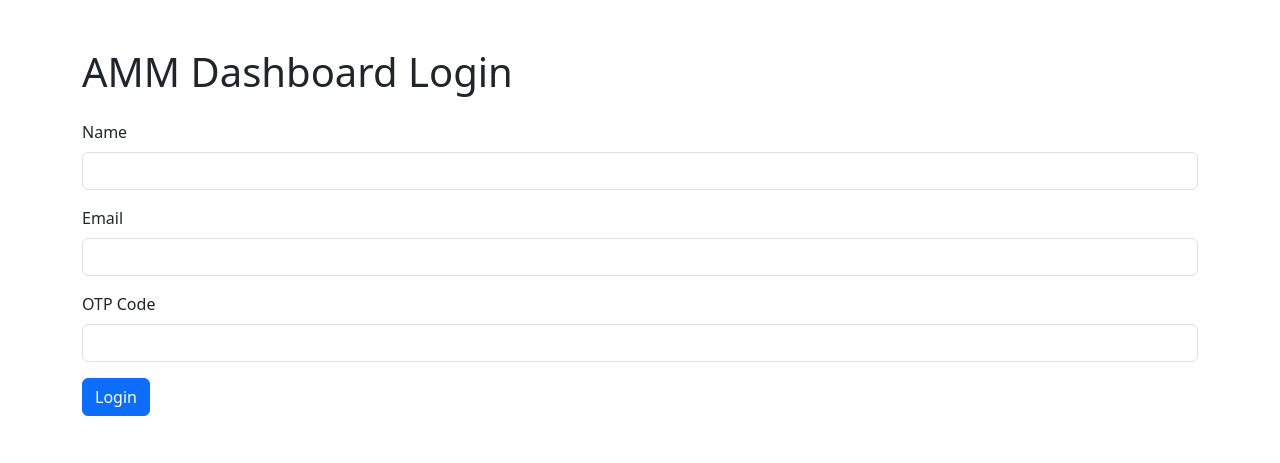
After one commit to SharpEconomy/AMM, a Django app: page /login/ in a window 1280 px wide. The commit adds this page. Shown: the top 463 px of the page. Run offline with Django 5.2, Linux system fonts and the light colour scheme.

Commit message:
Add OTP login and dashboard API

```diff
--- a/amm_controller/urls.py
+++ b/amm_controller/urls.py
@@ -17,9 +17,16 @@ Including another URLconf
 
 from django.contrib import admin
 from django.urls import path
-from dashboard.views import dashboard
+from dashboard import views
 
 urlpatterns = [
     path("admin/", admin.site.urls),
-    path("", dashboard, name="dashboard"),
+    path("", views.dashboard, name="dashboard"),
+    path("login/", views.login_view, name="login"),
+    path("logout/", views.logout_view, name="logout"),
+    path("auto_login/", views.auto_login, name="auto_login"),
+    path("api/latest/", views.api_latest, name="api_latest"),
+    path("api/opportunities/", views.api_opportunities, name="api_opportunities"),
+    path("api/manual_sync/", views.api_manual_sync, name="api_manual_sync"),
+    path("api/rebalance/", views.api_rebalance, name="api_rebalance"),
 ]
--- /dev/null
+++ b/dashboard/templates/login.html
@@ -0,0 +1,50 @@
+<!DOCTYPE html>
+<html>
+<head>
+    <title>Login</title>
+    <link rel="stylesheet" href="https://cdn.jsdelivr.net/npm/bootstrap@5.3.3/dist/css/bootstrap.min.css">
+</head>
+<body class="container py-5">
+    <h1 class="mb-4">AMM Dashboard Login</h1>
+    {% if error %}
+    <div class="alert alert-danger">{{ error }}</div>
+    {% endif %}
+    <div id="auto-login-msg" class="text-success d-none">Auto-login successful. Redirecting...</div>
+    <form id="login-form" method="post">
+        {% csrf_token %}
+        <div class="mb-3">
+            <label class="form-label">Name</label>
+            <input type="text" class="form-control" name="name" required>
+        </div>
+        <div class="mb-3">
+            <label class="form-label">Email</label>
+            <input type="email" class="form-control" name="email" required>
+        </div>
+        <div class="mb-3">
+            <label class="form-label">OTP Code</label>
+            <input type="text" class="form-control" name="otp" maxlength="6" required>
+        </div>
+        <button type="submit" class="btn btn-primary">Login</button>
+    </form>
+    <script>
+    (function() {
+        const stored = JSON.parse(localStorage.getItem('userInfo') || 'null');
+        if (stored && stored.name && stored.email) {
+            fetch('{% url "auto_login" %}', {
+                method: 'POST',
+                headers: {'Content-Type': 'application/json', 'X-CSRFToken': '{{ csrf_token }}'},
+                body: JSON.stringify(stored)
+            }).then(r => {
+                if (r.ok) { document.getElementById('auto-login-msg').classList.remove('d-none'); window.location = '/'; }
+            });
+        }
+
+        document.getElementById('login-form').addEventListener('submit', function(){
+            const name = this.elements.name.value;
+            const email = this.elements.email.value;
+            localStorage.setItem('userInfo', JSON.stringify({name, email}));
+        });
+    })();
+    </script>
+</body>
+</html>
--- a/dashboard/views.py
+++ b/dashboard/views.py
@@ -1,16 +1,87 @@
-"""Views for the simple monitoring dashboard."""
+"""Views for the simple monitoring dashboard and authentication."""
 
-from django.http import HttpRequest, HttpResponse
-from django.shortcuts import render
+import json
+from typing import Callable, Any
+
+from django.http import (
+    HttpRequest,
+    HttpResponse,
+    JsonResponse,
+    HttpResponseRedirect,
+)
+from django.shortcuts import render, redirect
+from django.urls import reverse
 from django.utils import timezone
+from django.views.decorators.csrf import csrf_exempt
+
+from amm_controller import settings
+import os
 
 from .models import OpportunityLog, PriceSnapshot
 from services.uniswap import get_pool_data
 from services.cex_price import get_average_price
+from jobs.sync import sync_prices
+import pyotp
 
 
+def _require_login(view: Callable[[HttpRequest], Any]) -> Callable[[HttpRequest], Any]:
+    def wrapper(request: HttpRequest, *args: Any, **kwargs: Any) -> Any:
+        if not request.session.get("authenticated"):
+            return redirect("login")
+        return view(request, *args, **kwargs)
+
+    return wrapper
+
+
+def login_view(request: HttpRequest) -> HttpResponse:
+    """Render login page or handle login form submission."""
+    if request.method == "POST":
+        name = request.POST.get("name", "").strip()
+        email = request.POST.get("email", "").strip().lower()
+        otp = request.POST.get("otp", "").strip()
+
+        if not any(email.endswith("@" + d) for d in settings.ALLOWED_EMAIL_DOMAINS):
+            return render(request, "login.html", {"error": "Invalid email"})
+
+        totp = pyotp.TOTP(settings.OTP_SECRET)
+        if not totp.verify(otp):
+            return render(request, "login.html", {"error": "Invalid OTP"})
+
+        request.session["authenticated"] = True
+        request.session["name"] = name
+        request.session["email"] = email
+        return redirect("dashboard")
+
+    return render(request, "login.html")
+
+
+@csrf_exempt
+def auto_login(request: HttpRequest) -> HttpResponse:
+    """Auto-login endpoint using stored localStorage data."""
+    if request.method != "POST":
+        return HttpResponse(status=405)
+    try:
+        data = json.loads(request.body.decode())
+    except json.JSONDecodeError:
+        return HttpResponse(status=400)
+    email = str(data.get("email", "")).lower()
+    name = str(data.get("name", ""))
+    if any(email.endswith("@" + d) for d in settings.ALLOWED_EMAIL_DOMAINS):
+        request.session["authenticated"] = True
+        request.session["name"] = name
+        request.session["email"] = email
+        return HttpResponse("OK")
+    return HttpResponse(status=400)
+
+
+def logout_view(request: HttpRequest) -> HttpResponse:
+    request.session.flush()
+    return redirect("login")
+
+
+@_require_login
 def dashboard(request: HttpRequest) -> HttpResponse:
-    """Render the dashboard with the latest price snapshot."""
+    """Render dashboard page."""
     latest_snapshot = PriceSnapshot.objects.order_by("-timestamp").first()
     opportunities = OpportunityLog.objects.order_by("-timestamp")[:20]
     if not latest_snapshot:
@@ -27,3 +98,61 @@ def dashboard(request: HttpRequest) -> HttpResponse:
         "opportunities": opportunities,
     }
     return render(request, "dashboard.html", context)
+
+
+@_require_login
+def api_latest(request: HttpRequest) -> JsonResponse:
+    snap = PriceSnapshot.objects.order_by("-timestamp").first()
+    if not snap:
+        uni_data = get_pool_data()
+        avg, bm, cs = get_average_price()
+        snap = PriceSnapshot(
+            timestamp=timezone.now(),
+            uniswap_price=uni_data["price"],
+            bitmart_price=bm,
+            coinstore_price=cs,
+        )
+        snap.save()
+    return JsonResponse(
+        {
+            "timestamp": snap.timestamp.strftime("%Y-%m-%d %H:%M:%S"),
+            "uniswap_price": snap.uniswap_price,
+            "bitmart_price": snap.bitmart_price,
+            "coinstore_price": snap.coinstore_price,
+        }
+    )
+
+
+@_require_login
+def api_opportunities(request: HttpRequest) -> JsonResponse:
+    ops = OpportunityLog.objects.order_by("-timestamp")[:20]
+    data = [
+        {
+            "timestamp": o.timestamp.strftime("%Y-%m-%d %H:%M:%S"),
+            "delta_percent": o.delta_percent,
+            "uniswap_price": o.uniswap_price,
+            "average_price": o.average_price,
+        }
+        for o in ops
+    ]
+    return JsonResponse(data, safe=False)
+
+
+@_require_login
+@csrf_exempt
+def api_manual_sync(request: HttpRequest) -> JsonResponse:
+    if request.method != "POST":
+        return JsonResponse({"error": "Method not allowed"}, status=405)
+    sync_prices()
+    return JsonResponse({"status": "ok"})
+
+
+@_require_login
+@csrf_exempt
+def api_rebalance(request: HttpRequest) -> JsonResponse:
+    if request.method != "POST":
+        return JsonResponse({"error": "Method not allowed"}, status=405)
+    if not os.environ.get("PRIVATE_KEY"):
+        return JsonResponse({"message": "Read-only mode"})
+    # Placeholder for actual contract interaction
+    return JsonResponse({"message": "Rebalance executed"})
--- a/requirements.txt
+++ b/requirements.txt
@@ -4,3 +4,5 @@ requests
 apscheduler
 python-dotenv
 gunicorn
+pyotp
+whitenoise
```
Also changed, not shown: amm_controller/settings.py (+8 -0 lines), dashboard/templates/dashboard.html (+83 -23 lines), README.md.
